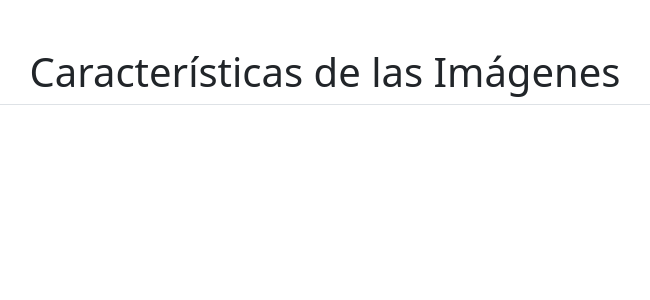
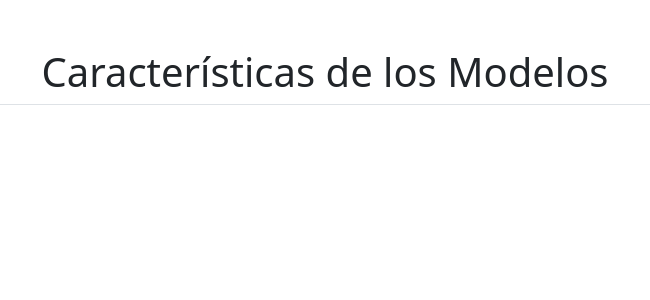
Before and after one commit to JODACHSE/RepoML, a Flask app: page /mc_classification_methods in a window 1280 px wide. Shown: the part 56-356 px from the top of the page, without its empty margins (315-965 px from the left). Run offline with Flask 3, Linux system fonts and the light colour scheme; data that the repository does not hold is empty; some libraries are stand-ins or nearby versions.

Commit message:
Update title and heading in mc_classification_methods.html to reflect model characteristics

```diff
--- a/templates/html/S7/mc_classification_methods.html
+++ b/templates/html/S7/mc_classification_methods.html
@@ -1,13 +1,13 @@
 {% extends "html/templates/base.html" %}
 
-{% block title %}Características de Imágenes{% endblock %}
+{% block title %}Características de Modelos{% endblock %}
 
 {% block head_adds %}
 <link rel="stylesheet" href="https://cdn.jsdelivr.net/npm/bootstrap@5.3.0/dist/css/bootstrap.min.css">
 {% endblock %}
 
 {% block content %}
-<h1>Características de las Imágenes</h1>
+<h1>Características de los Modelos</h1>
 
 <!-- Pestañas -->
 <ul class="nav nav-tabs" id="modelTabs" role="tablist">
```
